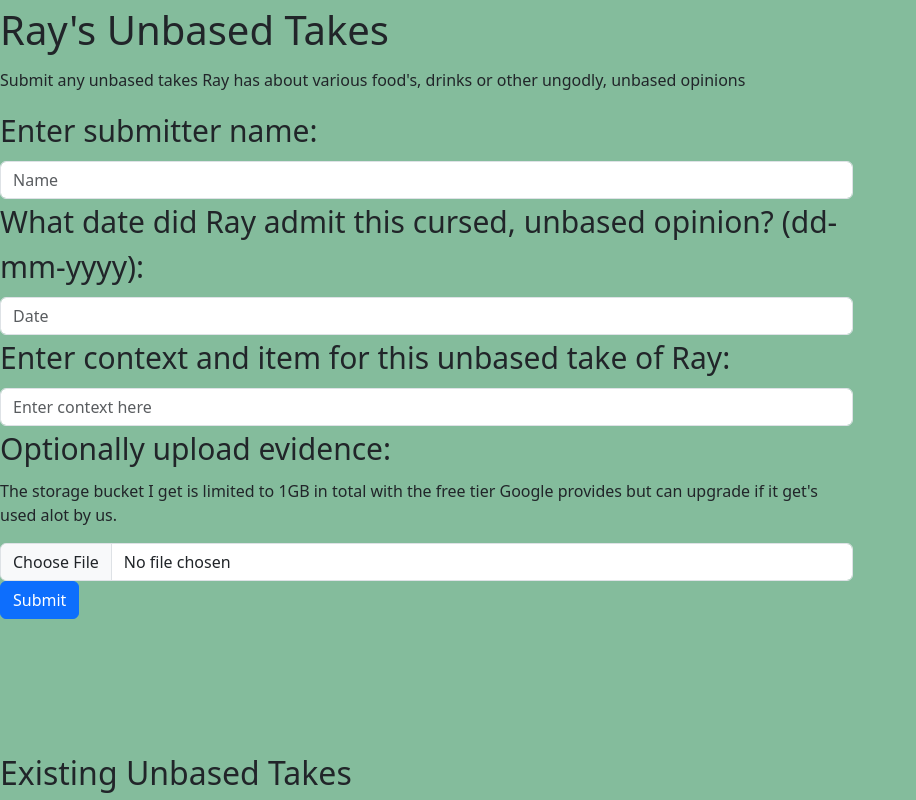
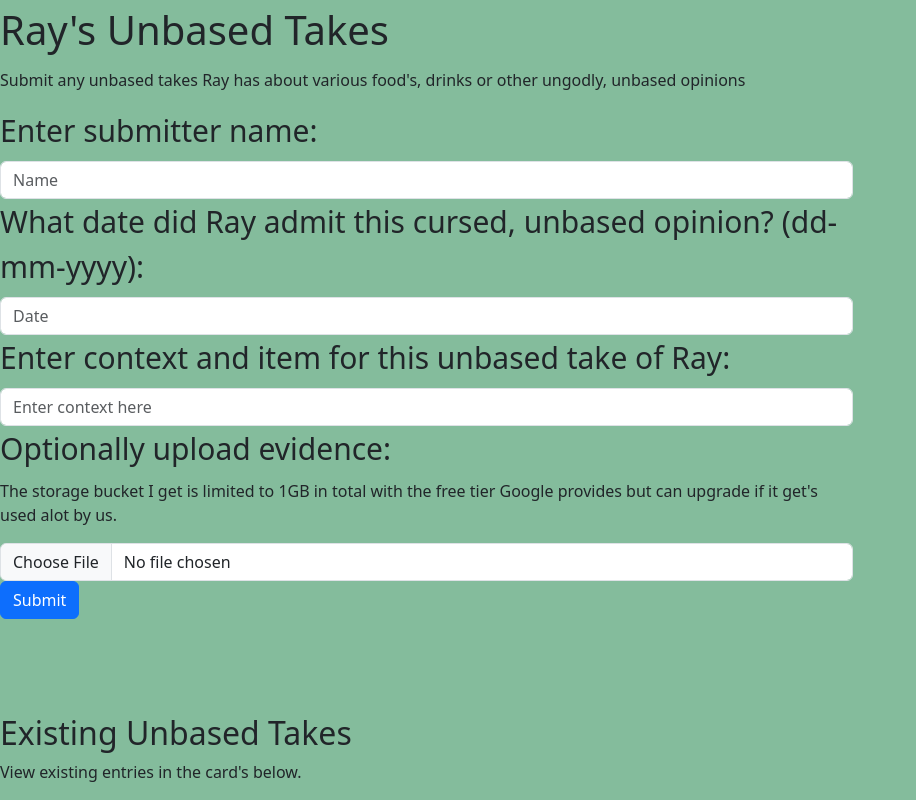
Before and after one commit to reiyua/BraycedForUnbased, a React (Create React App) app: page / in a window 1280 px wide. Shown: the whole page, without its empty margins (0-916 px from the left). Built offline with nearby package versions, Linux system fonts and the light colour scheme; no server answers; the database is empty.

Commit message:
Add comment describing the existing takes section

```diff
--- a/src/App.js
+++ b/src/App.js
@@ -140,6 +140,7 @@ export function MyForm(props) {
         </div>
         <div>
         <h2>Existing Unbased Takes</h2>
+        <p>View existing entries in the card's below.</p>
         <DisplayEntries />
         </div>
     </div>
```
